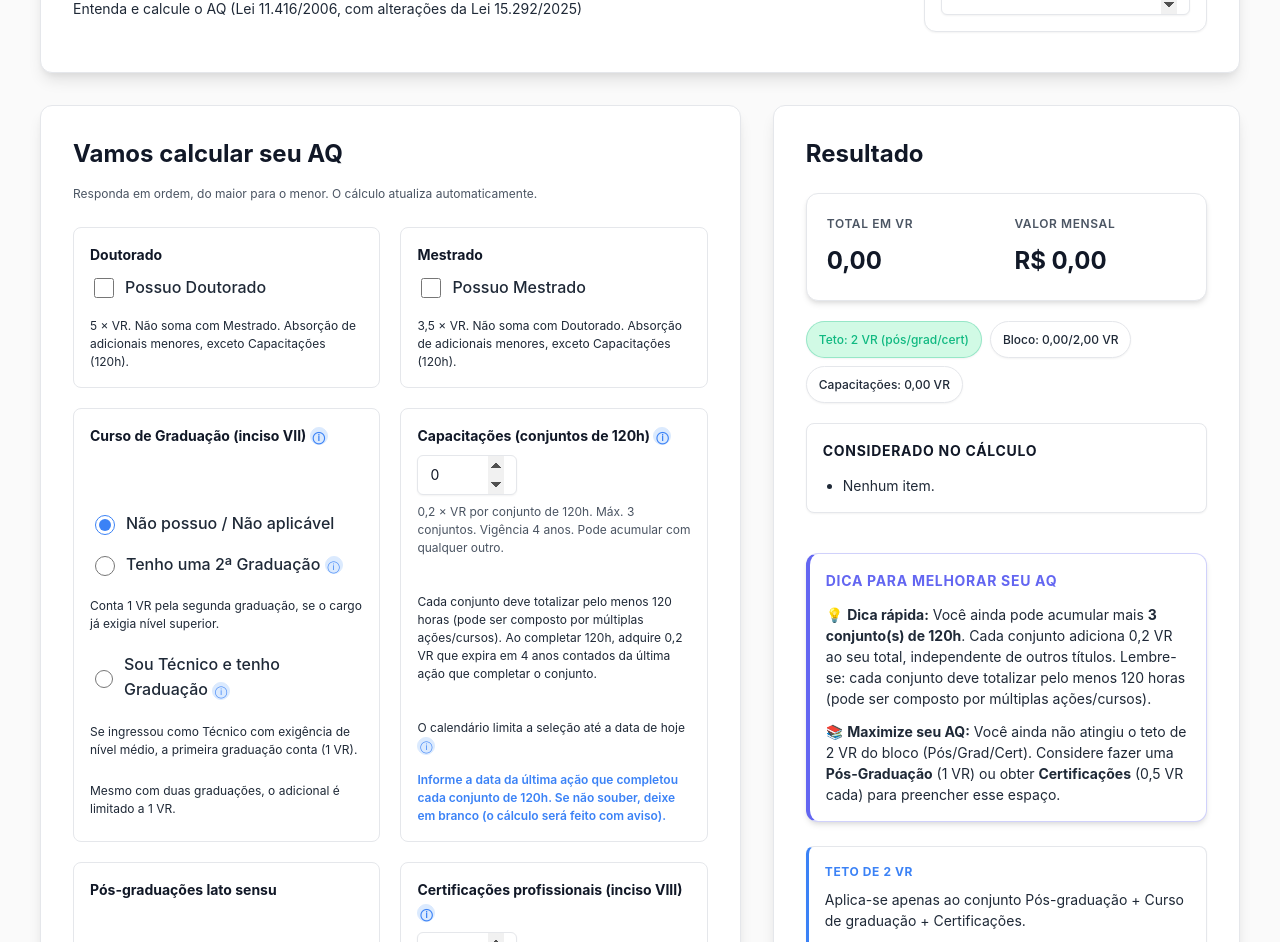
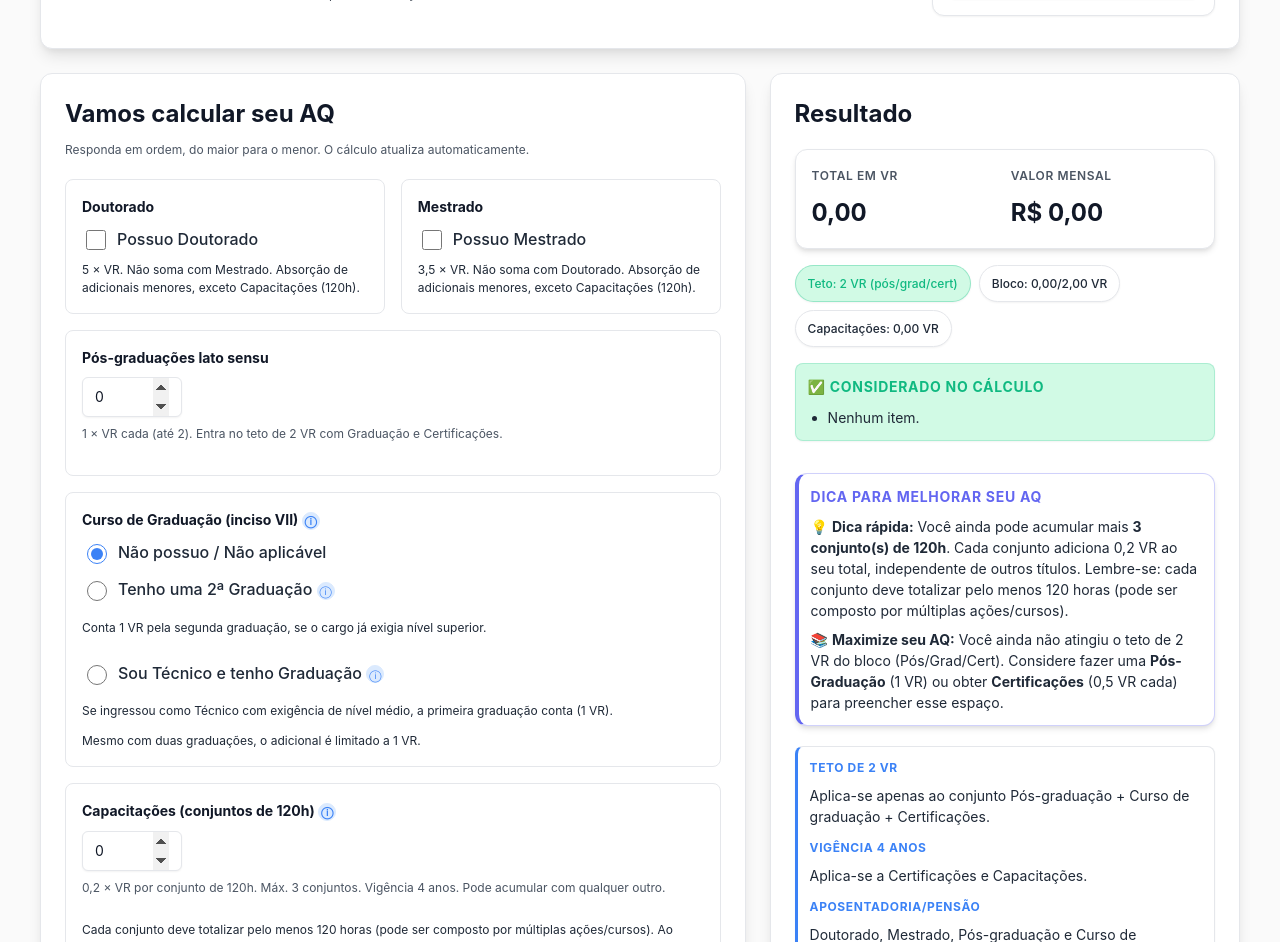
Before and after one commit to rkvasne/calcaq-app, a plain HTML site: page index.html in a window 1280 px wide. Shown: the part 142-1084 px from the top of the page. Drawn offline with Linux system fonts and the light colour scheme.

Commit message:
chore: release 0.0.4 - melhorias de UI e renomeação para formulário

```diff
--- a/app.js
+++ b/app.js
@@ -275,7 +275,7 @@ function calcular() {
 
   if (!high) badges.push({ text: `Bloco: ${formatVR(blocoVR)}/2,00 VR`, variant: blocoVR > 0 ? "ok" : "" });
   badges.push({ text: `Capacitações: ${formatVR(capVR)} VR`, variant: capVR > 0 ? "ok" : "" });
-  if (pendente.length > 0) badges.push({ text: "Verifique as datas", variant: "warn" });
+  if (pendente.length > 0) badges.push({ text: "Itens considerados sem data", variant: "warn" });
 
   const totalRS = totalVR * vr;
 
--- a/index.html
+++ b/index.html
@@ -44,9 +44,17 @@
           <div class="micro">3,5 × VR. Não soma com Doutorado. Absorção de adicionais menores, exceto Capacitações (120h).</div>
         </div>
 
-        <div class="form-field">
+        <div class="form-field double">
+          <label class="field-label" for="pos">Pós-graduações lato sensu</label>
+          <div class="field-control">
+            <input type="number" id="pos" min="0" max="2" value="0" />
+            <span class="hint">1 × VR cada (até 2). Entra no teto de 2 VR com Graduação e Certificações.</span>
+          </div>
+        </div>
+
+        <div class="form-field double">
           <label class="field-label">Curso de Graduação (inciso VII) <span class="tip" title="Conta no máximo 1 graduação (1 VR).">ⓘ</span></label>
-          <div class="field-group">
+          <div class="field-group field-group--stacked">
             <label class="checkbox-row">
               <input type="radio" name="grad_option" id="grad_none" value="none" checked />
               <span>Não possuo / Não aplicável</span>
@@ -67,7 +75,7 @@
           </div>
         </div>
 
-        <div class="form-field">
+        <div class="form-field double">
           <label class="field-label" for="cap">Capacitações (conjuntos de 120h) <span class="tip" title="Capacitações 120h valem 0,2 VR por conjunto (máx. 3) e acumulam com tudo.">ⓘ</span></label>
           <div class="field-control">
             <input type="number" id="cap" min="0" max="3" value="0" />
@@ -79,15 +87,7 @@
           <div class="micro accent">Informe a data da última ação que completou cada conjunto de 120h. Se não souber, deixe em branco (o cálculo será feito com aviso).</div>
         </div>
 
-        <div class="form-field">
-          <label class="field-label" for="pos">Pós-graduações lato sensu</label>
-          <div class="field-control">
-            <input type="number" id="pos" min="0" max="2" value="0" />
-            <span class="hint">1 × VR cada (até 2). Entra no teto de 2 VR com Graduação e Certificações.</span>
-          </div>
-        </div>
-
-        <div class="form-field">
+        <div class="form-field double">
           <label class="field-label" for="cert">Certificações profissionais (inciso VIII) <span class="tip" title="Na tabela, certificações (0,5 VR, máx. 2) são distintas de capacitações 120h (0,2 VR, máx. 3).">ⓘ</span></label>
           <div class="field-control">
             <input type="number" id="cert" min="0" max="2" value="0" />
@@ -119,8 +119,8 @@
         </div>
 
         <div class="lists">
-          <div class="list">
-            <h3>Considerado no cálculo</h3>
+          <div class="list list--ok">
+            <h3>✅ Considerado no cálculo</h3>
             <ul id="considerado"></ul>
           </div>
 
@@ -130,7 +130,7 @@
           </div>
 
           <div class="list list--pending" id="pendentesBox" style="display:none;">
-            <h3>Pendente por falta de data</h3>
+            <h3>⏳ Considerados sem data (validade a confirmar)</h3>
             <ul id="pendente"></ul>
           </div>
 
--- a/style.css
+++ b/style.css
@@ -78,23 +78,23 @@ body {
 .app {
   max-width: 1200px;
   margin: 0 auto;
-  padding: var(--space-6) var(--space-3);
+  padding: var(--space-5) var(--space-3);
 }
 
 @media (max-width: 768px) {
   .app {
-    padding: var(--space-5) var(--space-3);
+    padding: var(--space-4) var(--space-3);
   }
 }
 
 .hero {
   display: flex;
   flex-direction: column;
-  gap: var(--space-5);
+  gap: var(--space-4);
   align-items: center;
   text-align: center;
-  margin-bottom: var(--space-6);
-  padding: var(--space-7) var(--space-6);
+  margin-bottom: var(--space-5);
+  padding: var(--space-6) var(--space-5);
   background: var(--bg1);
   border-radius: var(--radius-lg);
   border: 1px solid var(--border);
@@ -103,8 +103,8 @@ body {
 
 @media (max-width: 600px) {
   .hero {
-    padding: var(--space-6) var(--space-5);
-    margin-bottom: var(--space-5);
+    padding: var(--space-5) var(--space-4);
+    margin-bottom: var(--space-4);
   }
 }
 
@@ -213,7 +213,7 @@ body {
   background: var(--bg1);
   border: 1px solid var(--border);
   border-radius: var(--radius-lg);
-  padding: var(--space-6);
+  padding: var(--space-5);
   box-shadow: var(--shadow-lg);
   transition: all 0.2s ease;
 }
@@ -226,27 +226,27 @@ body {
   font-size: var(--text-xl);
   font-weight: 700;
   color: var(--text-strong);
-  margin: 0 0 var(--space-3) 0;
+  margin: 0 0 var(--space-2) 0;
   line-height: 1.3;
 }
 
 .panel .result {
-  margin-top: var(--space-5);
+  margin-top: var(--space-4);
 }
 
 .panel .hint {
-  margin-bottom: var(--space-4);
+  margin-bottom: var(--space-3);
   margin-top: 0;
 }
 
 .grid {
   display: grid;
-  gap: var(--space-6);
+  gap: var(--space-5);
 }
 
 @media (max-width: 768px) {
   .grid {
-    gap: var(--space-5);
+    gap: var(--space-4);
   }
 }
 
@@ -259,8 +259,8 @@ body {
 
 .form-grid {
   display: grid;
-  gap: var(--space-4);
-  margin-top: var(--space-5);
+  gap: var(--space-3);
+  margin-top: var(--space-4);
   grid-template-columns: 1fr;
 }
 
@@ -312,7 +312,20 @@ body {
 .field-group {
   display: grid;
   gap: var(--space-1);
-  margin-top: var(--space-1);
+  margin-top: 0;
+}
+
+.field-group--stacked {
+  gap: var(--space-2);
+  margin-top: 0;
+}
+
+.field-group--stacked .checkbox-row + .micro {
+  margin-top: 0.25rem;
+}
+
+.field-group--stacked .micro + .checkbox-row {
+  margin-top: var(--space-2);
 }
 
 .checkbox-row {
@@ -412,7 +425,7 @@ input[type="radio"] {
   font-size: var(--text-xs);
   color: var(--text-muted);
   display: block;
-  margin-top: var(--space-1);
+  margin-top: 0;
   font-weight: 400;
   line-height: 1.5;
 }
@@ -420,23 +433,19 @@ input[type="radio"] {
 .micro {
   font-size: var(--text-xs);
   color: var(--text);
-  margin-top: var(--space-1);
+  margin-top: 0;
   line-height: 1.5;
   font-weight: 400;
-}
-
-.micro:first-child {
-  margin-top: var(--space-1);
 }
 
 .result__kpi {
   display: grid;
   grid-template-columns: 1fr 1fr;
-  gap: var(--space-3);
+  gap: var(--space-2);
   background: var(--bg1);
-  padding: var(--space-4);
+  padding: var(--space-3);
   border-radius: var(--radius-lg);
-  margin-bottom: var(--space-4);
+  margin-bottom: var(--space-3);
   border: 1px solid var(--border);
   box-shadow: var(--shadow-md);
 }
@@ -444,8 +453,8 @@ input[type="radio"] {
 @media (max-width: 600px) {
   .result__kpi {
     grid-template-columns: 1fr;
-    gap: var(--space-3);
-    padding: var(--space-4);
+    gap: var(--space-2);
+    padding: var(--space-3);
   }
 }
 
@@ -468,8 +477,8 @@ input[type="radio"] {
   display: flex;
   flex-wrap: wrap;
   gap: var(--space-1);
-  margin-top: var(--space-3);
-  margin-bottom: var(--space-4);
+  margin-top: var(--space-2);
+  margin-bottom: var(--space-3);
 }
 
 .badge {
@@ -497,13 +506,13 @@ input[type="radio"] {
 
 .lists {
   display: grid;
-  gap: var(--space-3);
+  gap: var(--space-2);
 }
 
 .list {
   background: var(--bg1);
   border-radius: var(--radius);
-  padding: var(--space-3);
+  padding: var(--space-2);
   margin-bottom: 0;
   border: 1px solid var(--border);
   transition: all 0.2s ease;
@@ -517,7 +526,7 @@ input[type="radio"] {
 
 .list h3 {
   font-size: var(--text-sm);
-  margin: 0 0 var(--space-2) 0;
+  margin: 0 0 var(--space-1) 0;
   color: var(--text-strong);
   text-transform: uppercase;
   letter-spacing: 0.05em;
@@ -531,7 +540,7 @@ input[type="radio"] {
 }
 
 .list li {
-  margin-bottom: var(--space-1);
+  margin-bottom: 0.375rem;
   color: var(--text);
   line-height: 1.5;
   font-weight: 400;
@@ -539,6 +548,15 @@ input[type="radio"] {
 
 .list li:last-child {
   margin-bottom: 0;
+}
+
+.list--ok {
+  background: var(--success-bg);
+  border-color: rgba(16, 185, 129, 0.2);
+}
+
+.list--ok h3 {
+  color: var(--success);
 }
 
 .list--danger {
@@ -560,8 +578,8 @@ input[type="radio"] {
 }
 
 .advice {
-  margin-top: var(--space-5);
-  padding: var(--space-3);
+  margin-top: var(--space-4);
+  padding: var(--space-2);
   background: var(--bg1);
   border: 1px solid rgba(99, 102, 241, 0.3);
   border-radius: var(--radius-lg);
@@ -571,7 +589,7 @@ input[type="radio"] {
 
 .advice h3 {
   color: var(--info);
-  margin: 0 0 var(--space-2) 0;
+  margin: 0 0 var(--space-1) 0;
   font-size: var(--text-sm);
   text-transform: uppercase;
   letter-spacing: 0.05em;
@@ -583,7 +601,7 @@ input[type="radio"] {
   font-size: var(--text-sm);
   color: var(--text);
   line-height: 1.5;
-  margin-bottom: var(--space-2);
+  margin-bottom: var(--space-1);
 }
 
 .advice p:last-child {
@@ -592,13 +610,13 @@ input[type="radio"] {
 
 
 .rule-card {
-  margin-top: var(--space-5);
-  padding: var(--space-3);
+  margin-top: var(--space-4);
+  padding: var(--space-2);
   border: 1px solid var(--border);
   border-radius: var(--radius);
   background: var(--bg1);
   display: grid;
-  gap: var(--space-3);
+  gap: var(--space-2);
   border-left: 3px solid var(--accent);
   box-shadow: var(--shadow);
 }
@@ -627,14 +645,14 @@ input[type="radio"] {
 .dates {
   display: grid;
   gap: var(--space-1);
-  margin-top: var(--space-2);
+  margin-top: 0;
 }
 
 .date-row {
   display: flex;
   flex-direction: column;
   gap: var(--space-1);
-  margin-top: var(--space-1);
+  margin-top: 0;
   padding: var(--space-2);
   background: var(--bg1);
   border-radius: var(--radius-sm);
@@ -667,13 +685,13 @@ input[type="radio"] {
 }
 
 .footer {
-  margin-top: var(--space-8);
-  padding: var(--space-6);
+  margin-top: var(--space-6);
+  padding: var(--space-5);
   background: var(--bg1);
   border: 1px solid var(--border);
   border-radius: var(--radius-lg);
   display: grid;
-  gap: var(--space-5);
+  gap: var(--space-4);
   font-size: var(--text-sm);
   color: var(--text);
   box-shadow: var(--shadow);
@@ -681,9 +699,9 @@ input[type="radio"] {
 
 @media (max-width: 600px) {
   .footer {
-    padding: var(--space-5);
-    margin-top: var(--space-6);
-    gap: var(--space-4);
+    padding: var(--space-4);
+    margin-top: var(--space-5);
+    gap: var(--space-3);
   }
 }
 
```
Also changed, not shown: PRD.md (+7 -7 lines), CHANGELOG.md, LICENSE.md (added), README.md, tabela_aq_2026.jpg (added).
